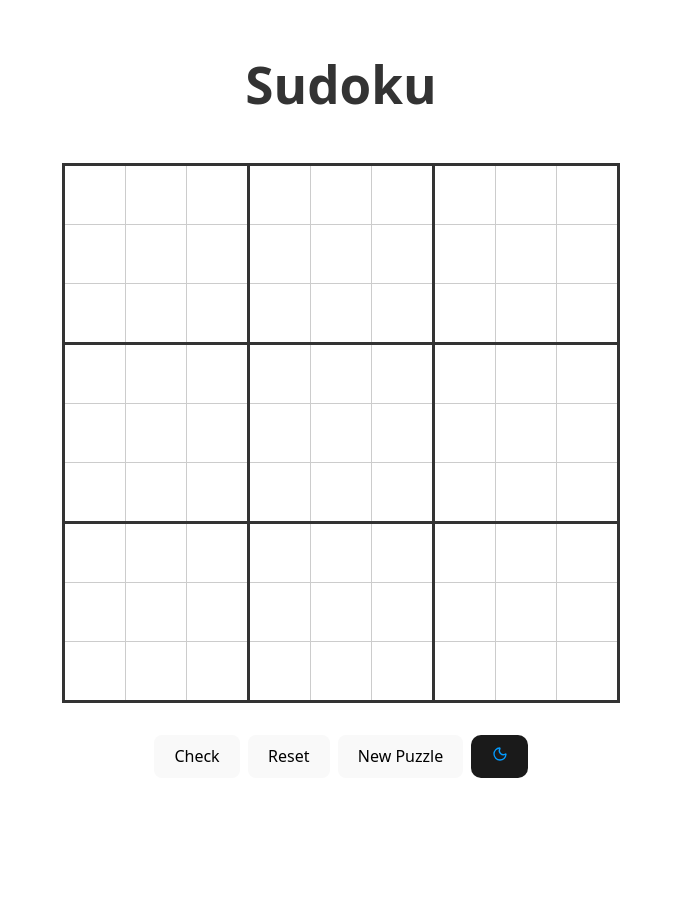
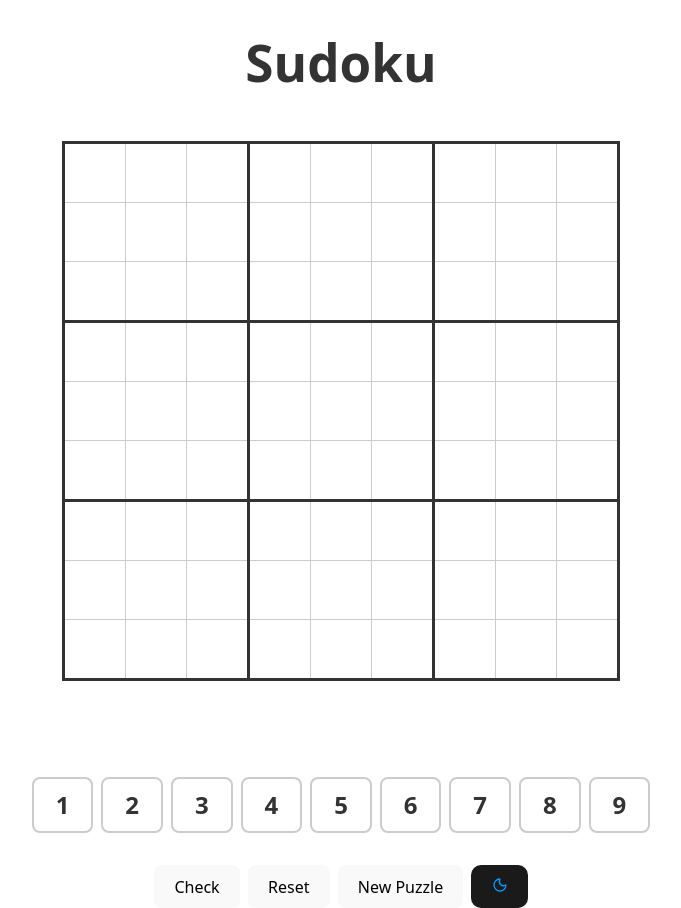
Before and after one commit to PikGames/Sudoku, a React app: page / in a window 1280 px wide. Shown: the whole page, without its empty margins (299-980 px from the left). Before the commit the page ends 800 px from the top, so only its background shows below. Built offline with nearby package versions, Linux system fonts and the light colour scheme; the HTML template or start-up script is replaced by a standard one.

Commit message:
adding the NumPad

```diff
--- a/src/App.css
+++ b/src/App.css
@@ -98,7 +98,7 @@ input:focus {
 }
 
 .same-row, .same-col, .same-box {
-  background: #e6f0ff63;
+  background: #f7e3a3af;
 }
 
 .status{
@@ -115,7 +115,7 @@ input:focus {
 }
 
 .green {
-  background-color: #a6f1a6;
+  background-color: #aef7aeb2;
   transition: background-color 0.3s ease;
 }
 
@@ -123,3 +123,47 @@ input:focus {
   border-radius: 10px;
   background-color: #1a1a1a;
 }
+.controls {
+  margin-top: 4rem;
+  display: flex;
+  flex-direction: column;
+  align-items: center;
+  width: 100%;
+  max-width: 600px;
+}
+.numbers-section{
+  width: 100%;
+}
+.numbers-pad {
+  display: flex;
+  flex-wrap: nowrap;
+  gap: 0.5rem;
+  justify-content: center;
+  padding: 1rem;
+}
+.number-btn {
+  width: 3.5rem;
+  height: 3.5rem;
+  font-size: 1.5rem;
+  font-weight: bold;
+  border: 2px solid var(--border-color);
+  background: var(--bg-cell);
+  border-radius: 8px;
+  cursor: pointer;
+  transition: all 0.2s ease;
+  color: var(--text-color);
+  display: flex;
+  justify-content: center;
+  align-items: center;
+}
+.number-btn:hover {
+  background: #fffbf0;
+  border-color: #f3aa21;
+  color: black;
+}
+.number-btn.active {
+  background: #f3aa21;
+  color: white;
+  border-color: #d28219;
+  box-shadow: 0 0 10px rgba(243, 177, 33, 0.5);
+}
--- a/src/App.jsx
+++ b/src/App.jsx
@@ -1,9 +1,10 @@
-import { useEffect, useState } from "react";
+import { useEffect, useMemo, useState } from "react";
 import "./App.css";
 import Grid from "./components/Grid";
 import Controls from "./components/Controls";
 
 function App() {
+  //This is the game state Initilazation that we maintain the board, static puzzle and the hidden solution separated
   const [board, setBoard] = useState(
     Array(9)
       .fill(null)
@@ -24,6 +25,18 @@ function App() {
   const [selected, setSelected] = useState(null);
   const [status, setStatus] = useState("");
   const [greenCount, setGreenCount] = useState(0);
+  const [theme, setTheme] = useState(localStorage.getItem("sudoku-theme") || "light");
+  const [selectedNumber, setSelectedNumber] = useState(null);
+
+  //to save the theme
+  useEffect(() => {
+    localStorage.setItem("sudoku-theme", theme);
+    document.body.className = theme;
+  }, [theme]);
+
+  const toggleTheme = () => {
+    setTheme(prev => (prev === "light" ? "dark" : "light"));
+  };
 
   const handleCheck = () => {
     const sudokuBoard = board.flat();
@@ -54,16 +67,6 @@ function App() {
     setGreenCount(0)
   };
 
-  const [theme, setTheme] = useState(localStorage.getItem("sudoku-theme") || "light");
-
-  useEffect(() => {
-    localStorage.setItem("sudoku-theme", theme);
-    document.body.className = theme;
-  }, [theme]);
-
-  const toggleTheme = () => {
-    setTheme(prev => (prev === "light" ? "dark" : "light"));
-  };
   const handleInput = (rowIndex, cellIndex, value) => {
     if (value === "" || (value >= 1 && value <= 9)) {
       setBoard((prev) =>
@@ -80,6 +83,29 @@ function App() {
     }
   };
 
+    // to Calculate finished numbers that appear 9 times correctly
+  const finishedNumbers = useMemo(() => {
+    const counts = Array(10).fill(0);
+    board.flat().forEach((cell, i) => {
+      if (cell !== null && cell === solution.flat()[i]) {
+        counts[cell]++;
+      }
+    });
+    return counts.map((count, num) => count === 9).slice(1);
+  }, [board, solution]);
+
+    // to handle the global Numberpad
+    const handleNumberButtonClick = (num) => {
+      if (selectedNumber === num) {
+        setSelectedNumber(null);
+      } else {
+        setSelectedNumber(num);
+        if (selected && puzzle[selected[0]][selected[1]] === null) {
+          handleInput(selected[0], selected[1], num.toString());
+        }
+      }
+    };
+
   return (
     <>
       <div style={{ textAlign: "center" }}>
@@ -91,6 +117,7 @@ function App() {
           setSelected={setSelected}
           handleInput={handleInput}
           greenCount={greenCount}
+          selectedNumber={selectedNumber}
         />
         <Controls
           handleCheck={handleCheck}
@@ -98,6 +125,9 @@ function App() {
           handleNamePuzzle={handleNamePuzzle}
           theme={theme}
           toggleTheme={toggleTheme}
+          finishedNumbers={finishedNumbers}
+          selectedNumber={selectedNumber}
+          handleNumberButtonClick={ handleNumberButtonClick}
         />
         {status && <h2 className="status">{status}</h2>}
       </div>
--- a/src/components/Controls.jsx
+++ b/src/components/Controls.jsx
@@ -1,15 +1,37 @@
+import classNames from 'classnames';
 import { Moon, Sun } from 'lucide-react'
 import React from 'react'
 
 
 
-export default function Controls({handleCheck, handleReset, handleNamePuzzle, theme, toggleTheme}) {
+export default function Controls({ handleCheck, handleReset, handleNamePuzzle, theme, toggleTheme, handleNumberButtonClick, selectedNumber, finishedNumbers, }) {
+  const numbers = [1, 2, 3, 4, 5, 6, 7, 8, 9];
+
   return (
-    <div style={{marginTop: 16}}>
-      <button onClick={handleCheck} style={{marginRight: 8}}>Check</button>
-      <button onClick={handleReset} style={{marginRight: 8}}>Reset</button>
-      <button onClick={handleNamePuzzle} style={{marginRight: 8}}>New Puzzle</button>
-      <button onClick={toggleTheme} className='btn-theme'>{theme === "light" ? <Moon size={16} color='#049bffff'/> : <Sun size={16} color='#ffbb00ff'/>}</button>
+    <div className="controls">
+      <div className='numbers-section'>
+        <div className='numbers-pad'>
+          {numbers.map((num, index) => (
+            !finishedNumbers[index] && (
+              <button
+                key={num}
+                className={classNames("number-btn", {
+                  active: selectedNumber === num,
+                })}
+                onClick={() => handleNumberButtonClick(num)}
+              >
+                {num}
+              </button>
+            )
+          ))}
+        </div>
+      </div>
+      <div style={{ marginTop: 16 }}>
+        <button onClick={handleCheck} style={{ marginRight: 8 }}>Check</button>
+        <button onClick={handleReset} style={{ marginRight: 8 }}>Reset</button>
+        <button onClick={handleNamePuzzle} style={{ marginRight: 8 }}>New Puzzle</button>
+        <button onClick={toggleTheme} className='btn-theme'>{theme === "light" ? <Moon size={16} color='#049bffff' /> : <Sun size={16} color='#ffbb00ff' />}</button>
+      </div>
     </div>
   )
 }
--- a/src/components/Grid.jsx
+++ b/src/components/Grid.jsx
@@ -8,6 +8,7 @@ function Grid({
   setSelected,
   handleInput,
   greenCount,
+  selectedNumber,
 }) {
   return (
     <div className="container">
@@ -19,6 +20,7 @@ function Grid({
                 {row.map((cell, cellIndex) => {
                   const isPrefilled = puzzle[rowIndex][cellIndex] !== null;
                   const cellIn = rowIndex * 9 + cellIndex;
+                  const value = cell;
                   return (
                     <td
                       key={cellIndex}
@@ -32,6 +34,8 @@ function Grid({
                           Math.floor(cellIndex / 3) ===
                             Math.floor(selected[1] / 3),
                         green: cellIn < greenCount,
+                        "blue-highlight": selectedNumber !== null && value === selectedNumber,
+
                       })}
                     >
                       <input
```
